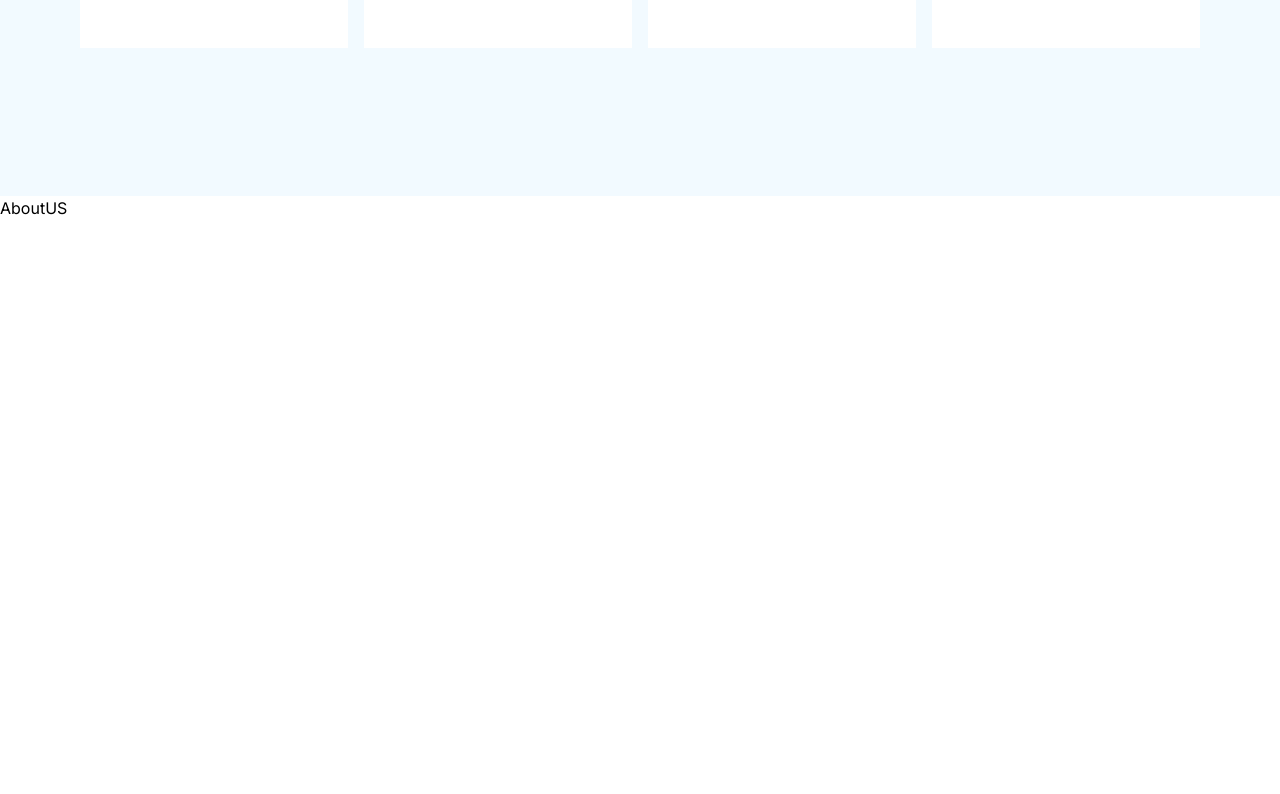
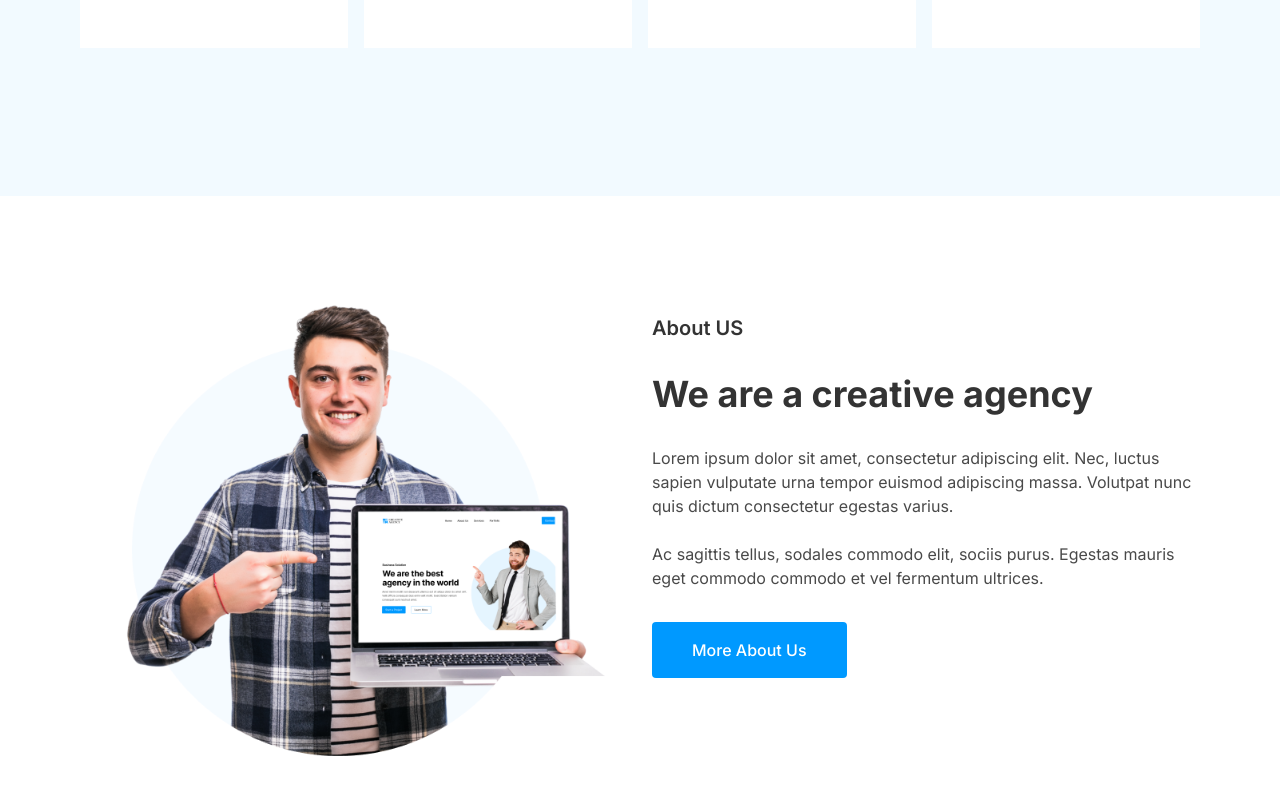
Before and after one commit to Adepejustephen/agencu-landing-page, a React (Create React App) app: page / in a window 1280 px wide. Shown: the part 1486-2280 px from the top of the page. Before the commit the page ends 1706 px from the top, so only its background shows below. Built offline with nearby package versions, Linux system fonts and the light colour scheme.

Commit message:
about us

```diff
--- a/src/assets/images/index.ts
+++ b/src/assets/images/index.ts
@@ -1,3 +1,5 @@
 import  HeroImage  from './hero.png'
+import AboutImage from "./about-image.png";
 
-export {HeroImage}
+
+export { HeroImage, AboutImage };
--- a/src/components/home/aboutUs/index.tsx
+++ b/src/components/home/aboutUs/index.tsx
@@ -1,7 +1,39 @@
+import { AboutImage } from "../../../assets";
+import { Button } from "../../generalComponents";
 
 
 export const AboutUs = () => {
   return (
-    <div>AboutUS</div>
-  )
+    <section className="w-full min-h-screen px-10 md:px-12 lg:px-20 py-10">
+      <div className=" w-full flex flex-col md:flex-row items-center justify-between min-h-full gap-6">
+        {/* HERO LEFT */}
+        <div className="md:w-6/12">
+          <img src={AboutImage} alt="hero" className="object-cover w-full" />
+        </div>
+
+        {/* HERO RIGHT */}
+
+        <div className="flex flex-col justify-center text-center gap-8 md:w-6/12 md:justify-start md:text-left ">
+          <p className="text-black text-md md:text-xl font-semibold">
+            About US
+          </p>
+          <h2 className="text-black text-2xl md:text-3xl lg:text-4xl font-bold">
+            We are a creative agency
+          </h2>
+          <p className="text-bodyColor text-sm md:text-base font-normal">
+            Lorem ipsum dolor sit amet, consectetur adipiscing elit. Nec, luctus
+            sapien vulputate urna tempor euismod adipiscing massa. Volutpat nunc
+            quis dictum consectetur egestas varius.
+            <br></br>
+            <br></br>
+            Ac sagittis tellus, sodales commodo elit, sociis purus. Egestas
+            mauris eget commodo commodo et vel fermentum ultrices.
+          </p>
+          <div className="flex flex-col md:flex-row gap-5">
+            <Button>More About Us</Button>
+          </div>
+        </div>
+      </div>
+    </section>
+  );
 }
```
Also changed, not shown: src/assets/images/about-image.png (added), src/assets/images/young-blackhaired-man.png (added).
